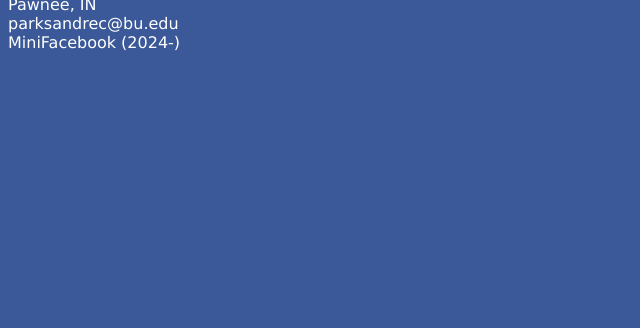
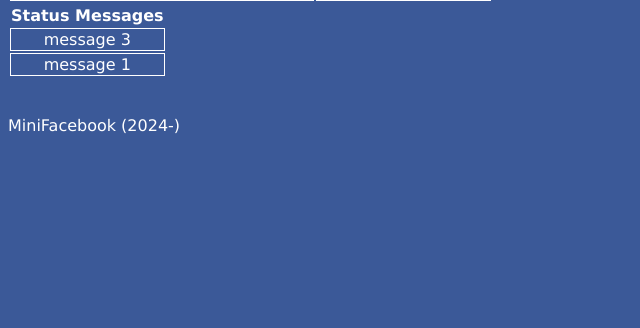
Before and after one commit to samhithasr/cs412, a Django app: page /mini_fb/show_profile/3 in a window 1280 px wide. Shown: the part 472-800 px from the top of the page, without its empty margins (0-640 px from the left). Run offline with Django 5.2, Linux system fonts and the light colour scheme; data comes from the database, SQL or seed files in the repository; both versions use the stored data as it was after the commit.

Commit message:
Status messages

```diff
--- a/mini_fb/admin.py
+++ b/mini_fb/admin.py
@@ -9,3 +9,4 @@ from .models import *
 # Register your models here.
 
 admin.site.register(Profile)
+admin.site.register(StatusMessage)
--- a/mini_fb/models.py
+++ b/mini_fb/models.py
@@ -3,6 +3,7 @@
 # Define the data objects for the mini_fb application.
 
 from django.db import models
+# import time
 
 # This Profile model will need to include the
 # following data attributes: first name, last name,
@@ -28,4 +29,22 @@ class Profile(models.Model):
 
         return f'{self.first} {self.last} from {self.city}. Email: {self.email}'
 
+    def get_status_messages(self):
+        '''Return a List of all status messages associated with a Profile.'''
+
+        return StatusMessage.objects.filter(profile=self).order_by('-published')
         #quiz Q when do you need to run makemigrations command
+
+class StatusMessage(models.Model):
+    '''
+    Encapsulate idea of a StatusMessage for a Profile.
+    Provide fields needed.
+    '''
+    message = models.TextField(blank=False)
+    published = models.DateTimeField(auto_now=True)
+    # profile = Profile.objects.get(pk=self.kwargs['pk'])
+    profile = models.ForeignKey("Profile", on_delete=models.CASCADE)
+
+    def __str__(self):
+        '''Return a string representation of the StatusMessage.'''
+        return f'"{self.message}"'
--- a/mini_fb/templates/mini_fb/base.html
+++ b/mini_fb/templates/mini_fb/base.html
@@ -35,7 +35,7 @@ Includes a header, navigation, and footer.
     {% endblock %}
 
     <footer>
-         MiniFacebook (2024-)
+        <br><br> MiniFacebook (2024-)
     </footer>
 
     </body>
--- a/mini_fb/templates/mini_fb/show_all_profiles.html
+++ b/mini_fb/templates/mini_fb/show_all_profiles.html
@@ -19,7 +19,7 @@ mini_fb application. This file "inherits" from base.html.
         {% for person in profiles %}
     <profile>
         <tr>
-            <td><img src="{{person.icon}}" alt="{{person.icon}}" width="150" height="150"></td>
+            <td><a href="{% url 'show_profile' person.pk %}"><img src="{{person.icon}}" alt="{{person.icon}}" width="150" height="150"></a></td>
             <td><a href="{% url 'show_profile' person.pk %}">{{person}}</a></td>
         </tr>
     </profile>
--- a/mini_fb/templates/mini_fb/show_profile.html
+++ b/mini_fb/templates/mini_fb/show_profile.html
@@ -29,11 +29,24 @@ mini_fb application. This file "inherits" from base.html.
 
     <profile>
         <h1>{{profile.first}} {{profile.last}}</h1>
-        <tr>
-            <td><img src="{{profile.icon}}" alt="{{profile.first}} {{profile.last}}" width="300" height="300"></td>
-            <td><br>{{profile.city}} <br> {{profile.email}}</td>
-
-        </tr>
+        <table>
+            <tr>
+                <td><img src="{{profile.icon}}" alt="{{profile.first}} {{profile.last}}" width="300" height="300"></td>
+                <td><br>{{profile.city}} <br> {{profile.email}}</td>
+            </tr>
+        </table>
+        <table>
+            <tr>
+                <th>Status Messages</th>
+            </tr>
+            {% for status in statuses %}
+            <tr>
+                <td>
+                    {{status.message}}
+                </td>
+            </tr>
+            {% endfor %}
+        </table>
     </profile>
 
 
--- a/mini_fb/views.py
+++ b/mini_fb/views.py
@@ -21,4 +21,12 @@ class ShowProfilePageView(DetailView):
 
     model = Profile
     template_name = "mini_fb/show_profile.html"
-    context_object_name = "profile"
+    # context_object_name = "profile"
+
+    def get_context_data(self, **kwargs: any):
+
+        context = super().get_context_data(**kwargs)
+        profile = Profile.objects.get(pk=self.kwargs['pk'])
+
+        context['statuses'] = profile.get_status_messages()
+        return context
--- a/static/styles-mini-fb.css
+++ b/static/styles-mini-fb.css
@@ -32,11 +32,11 @@ td {
 }
 
 a {
-    color: #dfe3ee;
+    color: black;
 }
 
 a:hover {
-    color: #3b5998;
+    color: white;
 }
 
 ::selection {
```
Also changed, not shown: db.sqlite3, mini_fb/migrations/0003_statusmessage.py (added).
